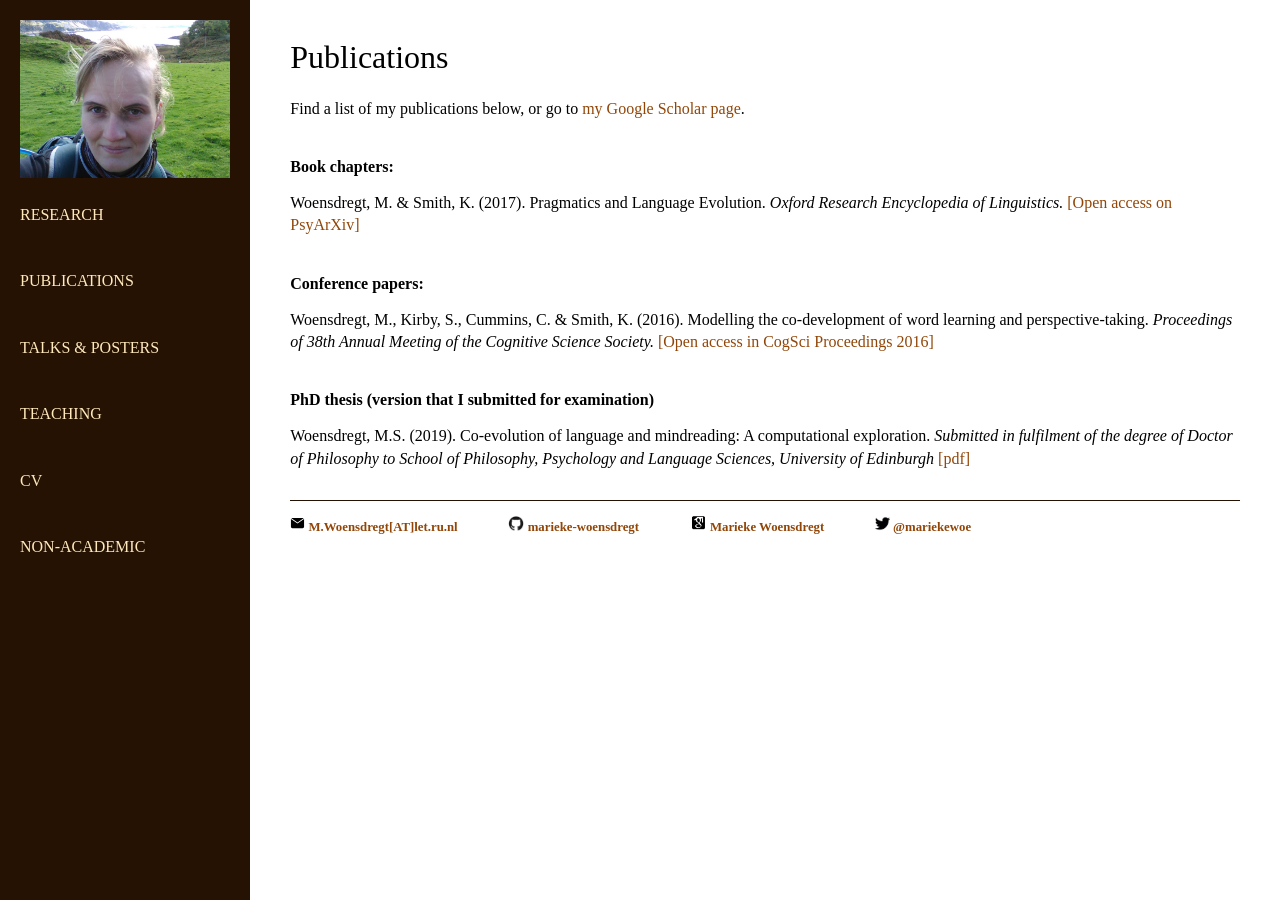
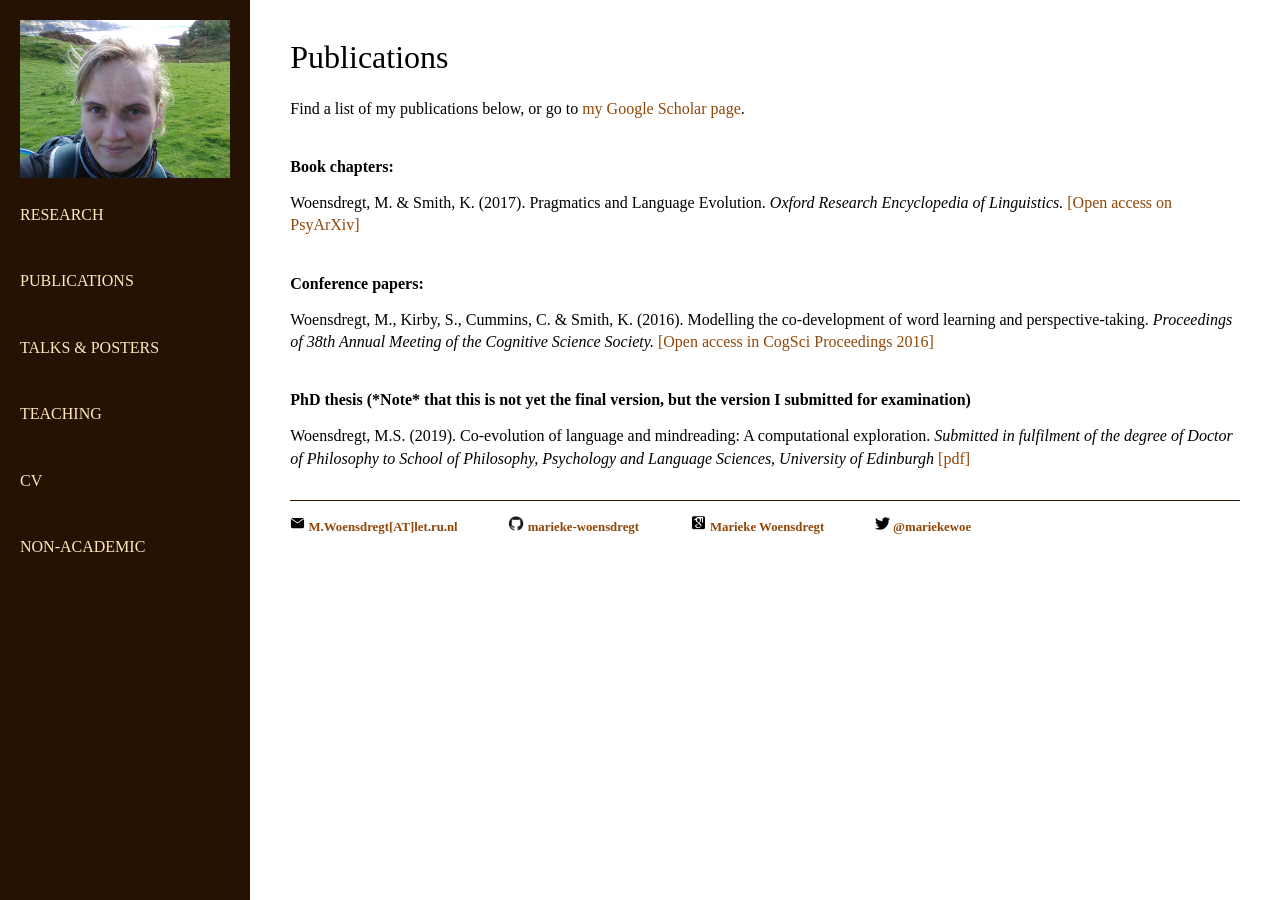
Before and after one commit to marieke-woensdregt/marieke-woensdregt.github.io, a Jekyll site: the page built from publications/index.html, in a window 1280 px wide. Built offline with Jekyll 4.4.1, drawn with Linux system fonts in a browser that asks for light colours.

Commit message:
Update index.html

```diff
--- a/publications/index.html
+++ b/publications/index.html
@@ -24,7 +24,7 @@ title: Publications
 	</p>
 
 
-	<h3> PhD thesis (version that I submitted for examination) </h3>
+	<h3> PhD thesis (*Note* that this is not yet the final version, but the version I submitted for examination) </h3>
 	<p>
 		Woensdregt, M.S. (2019). Co-evolution of language and mindreading: A computational exploration.
 		<i>Submitted in fulfilment of the degree of Doctor of Philosophy to
```
